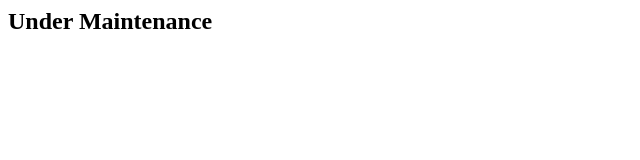
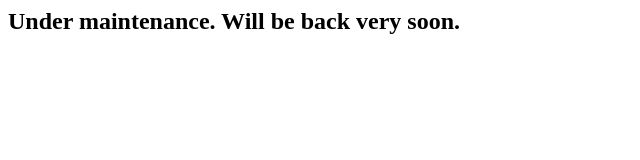
Before and after one commit to souraj93/d-coder, a plain HTML site: page index.html in a window 1280 px wide. Shown: the whole page, without its empty margins (0-640 px from the left). Drawn offline with Linux system fonts and the light colour scheme.

Commit message:
initial push

```diff
--- a/index.html
+++ b/index.html
@@ -3,6 +3,6 @@
     <title>D-coder</title>
   </head>
   <body>
-    <h2>Under Maintenance</h2>
+    <h2>Under maintenance. Will be back very soon.</h2>
   </body>
 </html>
```
